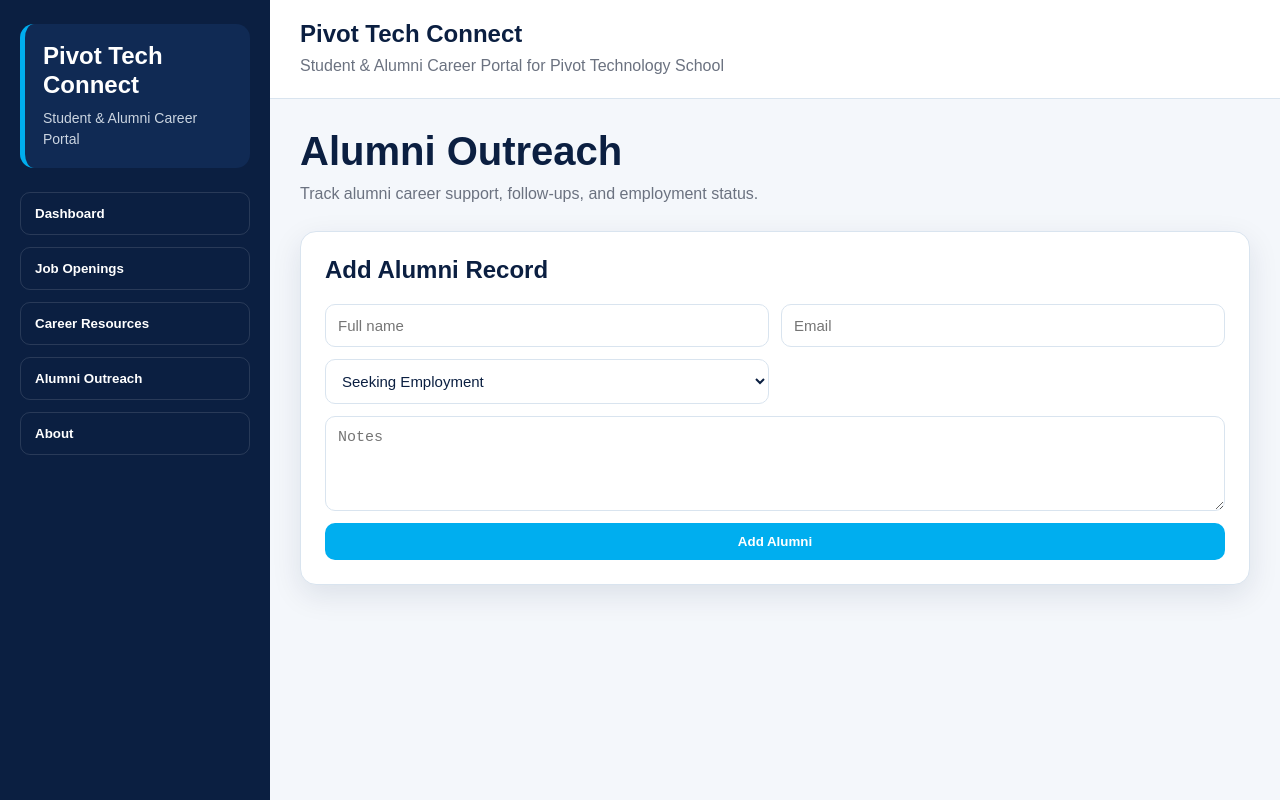
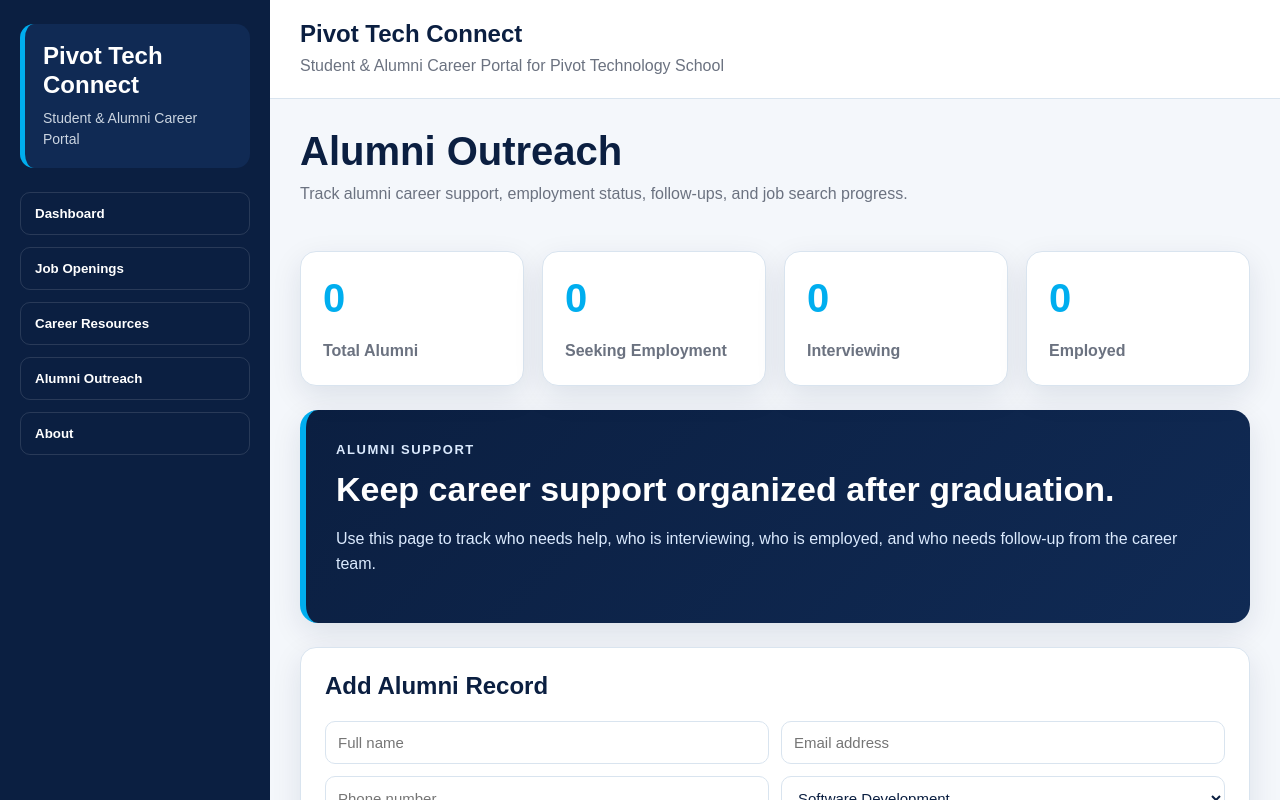
Before and after one commit to CodeByMaurica/pivot-tech-connect, a React (Vite) app: page / in a window 1280 px wide. Both pictures are taken after a click on the button "Alumni Outreach". Shown: the top 800 px of the page. Built offline with nearby package versions, Linux system fonts and the light colour scheme.

Commit message:
saved changes

```diff
--- a/src/screens/AlumniOutreach.tsx
+++ b/src/screens/AlumniOutreach.tsx
@@ -4,6 +4,8 @@ type Alumni = {
   id: number;
   name: string;
   email: string;
+  phone: string;
+  track: string;
   status: string;
   notes: string;
 };
@@ -13,6 +15,8 @@ export default function AlumniOutreach() {
   const [form, setForm] = useState({
     name: "",
     email: "",
+    phone: "",
+    track: "Software Development",
     status: "Seeking Employment",
     notes: "",
   });
@@ -35,7 +39,7 @@ export default function AlumniOutreach() {
     setForm({ ...form, [e.target.name]: e.target.value });
   }
 
-  function addAlumni(e: React.FormEvent) {
+  function addAlumni(e: React.FormEvent<HTMLFormElement>) {
     e.preventDefault();
 
     const newAlumni: Alumni = {
@@ -48,6 +52,8 @@ export default function AlumniOutreach() {
     setForm({
       name: "",
       email: "",
+      phone: "",
+      track: "Software Development",
       status: "Seeking Employment",
       notes: "",
     });
@@ -57,12 +63,64 @@ export default function AlumniOutreach() {
     setAlumni(alumni.filter((person) => person.id !== id));
   }
 
+  const seekingEmployment = alumni.filter(
+    (person) => person.status === "Seeking Employment"
+  );
+
+  const interviewing = alumni.filter(
+    (person) => person.status === "Interviewing"
+  );
+
+  const employed = alumni.filter((person) => person.status === "Employed");
+
+  const needsFollowUp = alumni.filter(
+    (person) => person.status === "Needs Follow-Up"
+  );
+
   return (
     <section>
-      <h1>Alumni Outreach</h1>
-      <p className="page-subtitle">
-        Track alumni career support, follow-ups, and employment status.
-      </p>
+      <div className="page-header">
+        <div>
+          <h1>Alumni Outreach</h1>
+          <p className="page-subtitle">
+            Track alumni career support, employment status, follow-ups, and job
+            search progress.
+          </p>
+        </div>
+      </div>
+
+      <div className="stats-grid">
+        <div className="stat-card">
+          <h2>{alumni.length}</h2>
+          <p>Total Alumni</p>
+        </div>
+
+        <div className="stat-card">
+          <h2>{seekingEmployment.length}</h2>
+          <p>Seeking Employment</p>
+        </div>
+
+        <div className="stat-card">
+          <h2>{interviewing.length}</h2>
+          <p>Interviewing</p>
+        </div>
+
+        <div className="stat-card">
+          <h2>{employed.length}</h2>
+          <p>Employed</p>
+        </div>
+      </div>
+
+      <div className="hero-card">
+        <div>
+          <p className="eyebrow">Alumni Support</p>
+          <h2>Keep career support organized after graduation.</h2>
+          <p>
+            Use this page to track who needs help, who is interviewing, who is
+            employed, and who needs follow-up from the career team.
+          </p>
+        </div>
+      </div>
 
       <div className="info-card">
         <h2>Add Alumni Record</h2>
@@ -78,11 +136,24 @@ export default function AlumniOutreach() {
 
           <input
             name="email"
-            placeholder="Email"
+            placeholder="Email address"
             value={form.email}
             onChange={handleChange}
             required
           />
+
+          <input
+            name="phone"
+            placeholder="Phone number"
+            value={form.phone}
+            onChange={handleChange}
+          />
+
+          <select name="track" value={form.track} onChange={handleChange}>
+            <option>Software Development</option>
+            <option>Cybersecurity</option>
+            <option>Data Analytics</option>
+          </select>
 
           <select name="status" value={form.status} onChange={handleChange}>
             <option>Seeking Employment</option>
@@ -93,7 +164,7 @@ export default function AlumniOutreach() {
 
           <textarea
             name="notes"
-            placeholder="Notes"
+            placeholder="Notes, follow-up reminders, job search updates..."
             value={form.notes}
             onChange={handleChange}
           />
@@ -102,15 +173,51 @@ export default function AlumniOutreach() {
         </form>
       </div>
 
+      <div className="info-card">
+        <h2>Follow-Up Needed ({needsFollowUp.length})</h2>
+
+        {needsFollowUp.length === 0 ? (
+          <p>No alumni currently marked as needing follow-up.</p>
+        ) : (
+          <div className="job-grid">
+            {needsFollowUp.map((person) => (
+              <div className="job-card" key={person.id}>
+                <h3>{person.name}</h3>
+                <p className="company">{person.email}</p>
+                <p>{person.phone || "No phone listed"}</p>
+
+                <div className="tag-row">
+                  <span>{person.track}</span>
+                  <span>{person.status}</span>
+                </div>
+
+                <p>{person.notes}</p>
+
+                <button
+                  className="delete-btn"
+                  onClick={() => deleteAlumni(person.id)}
+                >
+                  Delete
+                </button>
+              </div>
+            ))}
+          </div>
+        )}
+      </div>
+
       <div className="job-grid">
         {alumni.map((person) => (
           <div className="job-card" key={person.id}>
             <h3>{person.name}</h3>
-            <p>{person.email}</p>
-            <p>
-              <strong>Status:</strong> {person.status}
-            </p>
-            <p>{person.notes}</p>
+            <p className="company">{person.email}</p>
+            <p>{person.phone || "No phone listed"}</p>
+
+            <div className="tag-row">
+              <span>{person.track}</span>
+              <span>{person.status}</span>
+            </div>
+
+            <p>{person.notes || "No notes added yet."}</p>
 
             <button className="delete-btn" onClick={() => deleteAlumni(person.id)}>
               Delete
```
